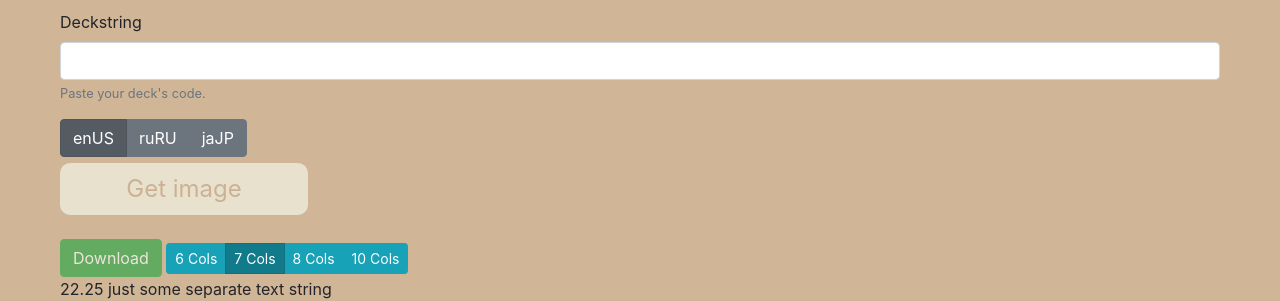
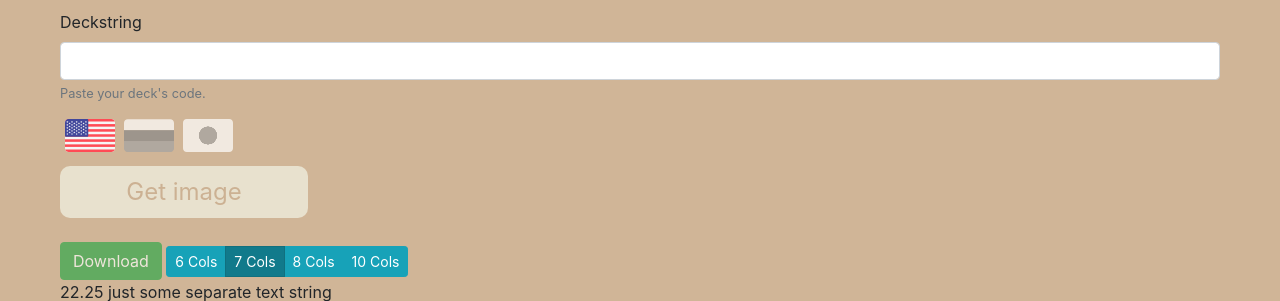
Before and after one commit to u5ergen/test, a Flask app: page / in a window 1280 px wide. Shown: the top 301 px of the page. Run offline with Flask 2, Linux system fonts and the light colour scheme; some libraries are stand-ins or nearby versions.

Commit message:
add flags svg

```diff
--- /dev/null
+++ b/static/styles/flags.css
@@ -0,0 +1,42 @@
+.cc-selector input{
+    margin:0;padding:0;
+    -webkit-appearance:none;
+       -moz-appearance:none;
+            appearance:none;
+}
+.enUS{
+    background-image:url(../../static/images/flag_enUS.svg);
+    /*border: solid 1px blue;*/
+}
+.ruRU{background-image:url(../../static/images/flag_ruRU.svg);}
+.jaJP{background-image:url(../../static/images/flag_jaJP.svg);}
+
+.cc-selector input:active +.drinkcard-cc{opacity: .9;}
+.cc-selector input:checked +.drinkcard-cc{
+    -webkit-filter: none;
+       -moz-filter: none;
+            filter: none;
+}
+.drinkcard-cc{
+    cursor:pointer;
+    background-size:contain;
+    background-repeat:no-repeat;
+    display:inline-block;
+    width:50px;height:33px;
+    -webkit-transition: all 100ms ease-in;
+       -moz-transition: all 100ms ease-in;
+            transition: all 100ms ease-in;
+    -webkit-filter: brightness(1.8) grayscale(1) opacity(.7);
+       -moz-filter: brightness(1.8) grayscale(1) opacity(.7);
+            filter: brightness(1.8) grayscale(1) opacity(.7);
+}
+.drinkcard-cc:hover{
+    -webkit-filter: brightness(1.2) grayscale(.5) opacity(.9);
+       -moz-filter: brightness(1.2) grayscale(.5) opacity(.9);
+            filter: brightness(1.2) grayscale(.5) opacity(.9);
+}
+
+/* Extras */
+/*a:visited{color:#888}
+a{color:#444;text-decoration:none;}
+p{margin-bottom:.3em;}*/
--- a/templates/index.html
+++ b/templates/index.html
@@ -6,6 +6,7 @@
     <title>Hs Deck Creator</title>
     <script src="{{url_for('static', filename='js/script.js')}}"></script>
     <link rel= "stylesheet" type= "text/css" href= "{{ url_for('static',filename='styles/style.css') }}">
+    <link rel= "stylesheet" type= "text/css" href= "{{ url_for('static',filename='styles/flags.css') }}">
     <link rel="stylesheet" href="https://stackpath.bootstrapcdn.com/bootstrap/4.4.1/css/bootstrap.min.css" integrity="sha384-Vkoo8x4CGsO3+Hhxv8T/Q5PaXtkKtu6ug5TOeNV6gBiFeWPGFN9MuhOf23Q9Ifjh" crossorigin="anonymous">
 
 </head>
@@ -20,7 +21,7 @@
             <small id="deck_string_form_input_Help" class="form-text text-muted">Paste your deck's code.</small>
         </div>
 
-        <div class="deck_string_form_lang_checkbox">
+<!--         <div class="deck_string_form_lang_checkbox">
             <div class="btn-group btn-group-toggle" data-toggle="buttons">
                 <label class="btn btn-secondary active">
                     <input type="radio" name="options_LANG" id="option_enUS"  value="enUS" checked> enUS
@@ -32,6 +33,15 @@
                     <input type="radio" name="options_LANG" id="option_jaJP"  value="jaJP" > jaJP
                 </label>
             </div>
+        </div> -->
+        <div class="cc-selector">
+            <input id="enUS" type="radio" name="options_LANG" value="enUS" checked/>
+            <label class="drinkcard-cc enUS" for="enUS"></label>
+            <input id="ruRU" type="radio" name="options_LANG" value="ruRU" />
+            <label class="drinkcard-cc ruRU"for="ruRU"></label>
+
+            <input id="jaJP" type="radio" name="options_LANG" value="jaJP" />
+            <label class="drinkcard-cc jaJP"for="jaJP"></label>
         </div>
         <!-- <button type="submit" class="centerblock__sendbtn" id="get_image">Get image</button> -->
         <button type="button" class="centerblock__sendbtn" id="get_image" onclick="get_deck_info();">Get image</button>
```
Also changed, not shown: static/images/flag_enUS.svg (added), static/images/flag_jaJP.svg (added), static/images/flag_ruRU.svg (added).
